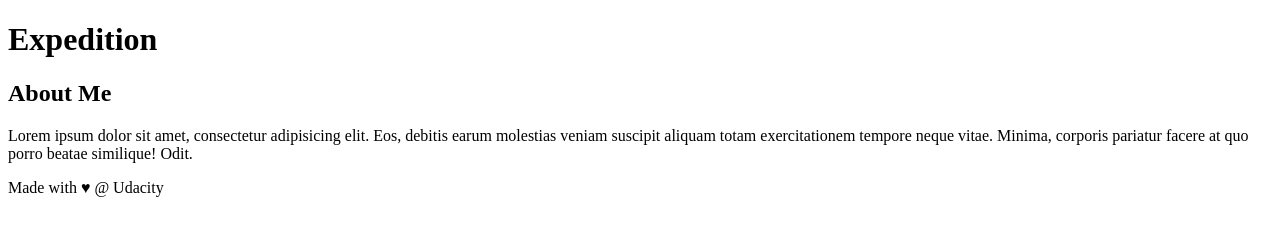
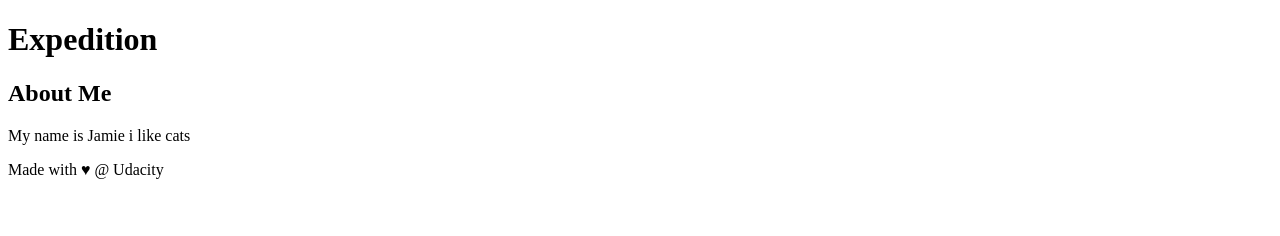
Before and after one commit to JamieJackson23/tutorials, a plain HTML site: page index.html in a window 1280 px wide. Drawn offline with Linux system fonts and the light colour scheme.

Commit message:
Added about me text

```diff
--- a/index.html
+++ b/index.html
@@ -22,7 +22,7 @@
     <aside>
         <h2>About Me</h2>
 
-        <p>Lorem ipsum dolor sit amet, consectetur adipisicing elit. Eos, debitis earum molestias veniam suscipit aliquam totam exercitationem tempore neque vitae. Minima, corporis pariatur facere at quo porro beatae similique! Odit.</p>
+        <p>My name is Jamie i like cats</p>
     </aside>
 
     <footer>
```
